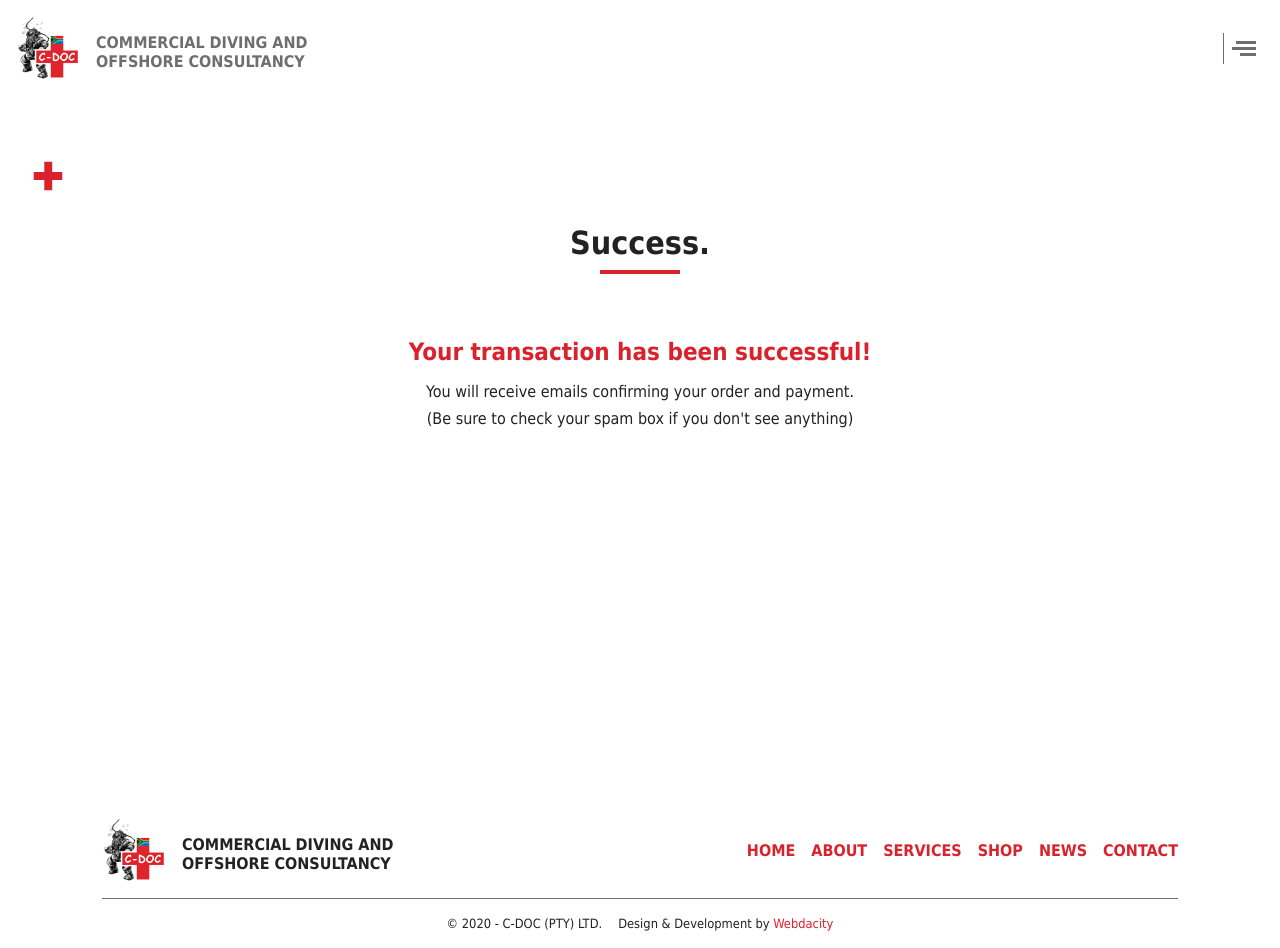
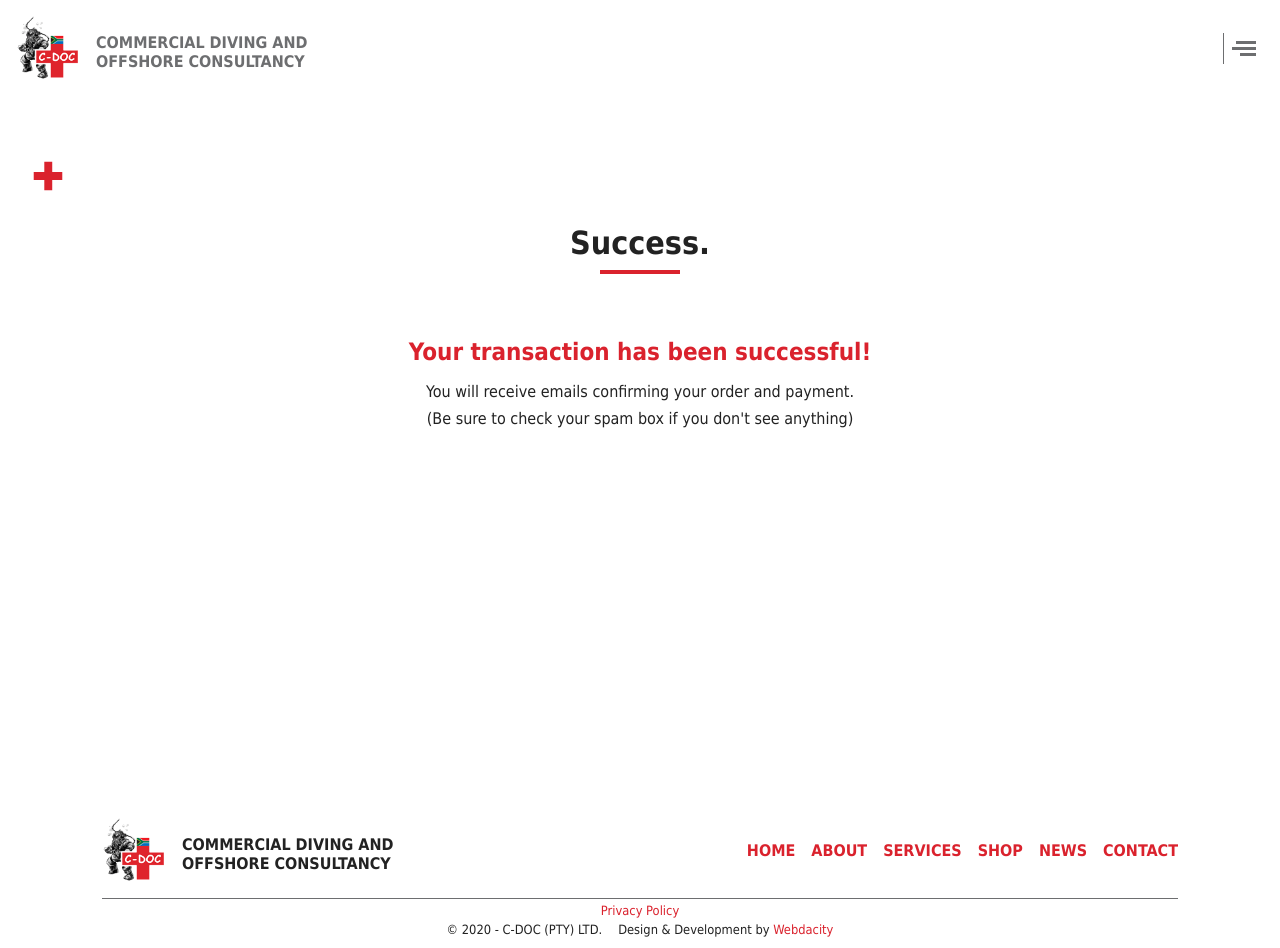
Before and after one commit to arnovanstaden/C-DOC, a Next.js app: page /cart/success in a window 1280 px wide. Built offline with nearby package versions, Linux system fonts and the light colour scheme.

Commit message:
update privacy policy

```diff
--- a/components/Footer/Footer.tsx
+++ b/components/Footer/Footer.tsx
@@ -50,9 +50,14 @@ export default function Footer() {
                         </ul>
                     </div>
                 </div>
-                <div className={styles.copy}>
-                    <p>© 2020 - C-DOC (PTY) LTD.</p>
-                    <p>Design &amp; Development by <a target="blank" href="https://webdacity.dev">Webdacity</a></p>
+                <div className={styles.bottom}>
+                    <div className={styles.privacy}>
+                        <a href="/documents/C-DOC - POPIA and PAIA Privacy Policy.pdf" target="download">Privacy Policy</a>
+                    </div>
+                    <div className={styles.copy}>
+                        <p>© 2020 - C-DOC (PTY) LTD.</p>
+                        <p>Design &amp; Development by <a target="blank" href="https://webdacity.dev">Webdacity</a></p>
+                    </div>
                 </div>
             </div>
         </footer>
--- a/components/Footer/footer.module.scss
+++ b/components/Footer/footer.module.scss
@@ -48,17 +48,29 @@
         }
     }
 
+    .bottom {
+        border-top: 1px solid $lightgrey;
+        padding: 0.25rem 0;
+    }
+
+    .privacy {
+        text-align: center;
+        font-weight: 500;
+        color: $red;
+        font-size: 0.8rem;
+        margin-bottom: 0.25rem;
+    }
+
 
     .copy {
-        border-top: 1px solid $lightgrey;
         display: flex;
         column-gap: 1rem;
-        padding: 0.25rem 0;
         justify-content: center;
 
         p {
             font-size: 0.8rem;
             font-weight: 300;
+            margin: 0;
 
             a {
                 font-weight: 400;
```
Also changed, not shown: vercel.json (added), 1 other file (tests, documents, lock files or other folders).
